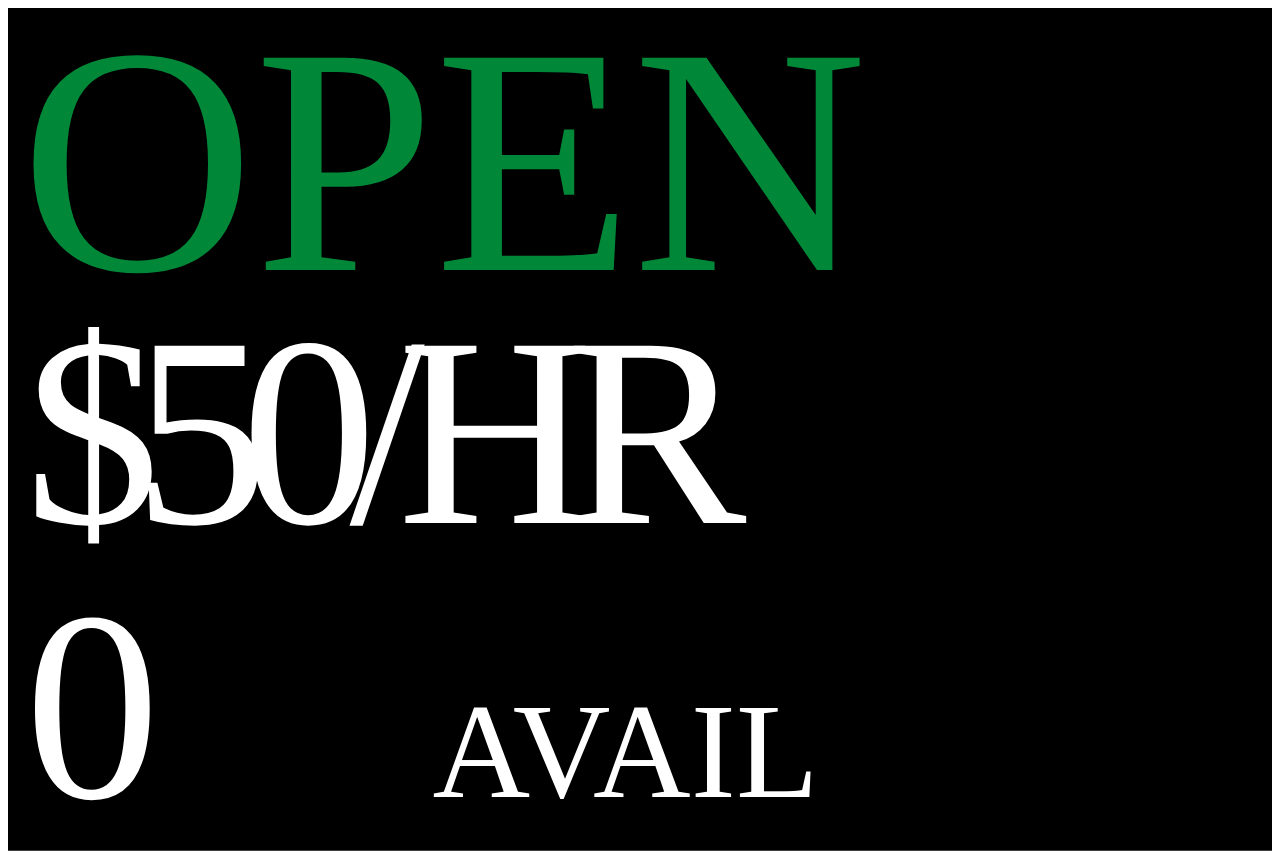
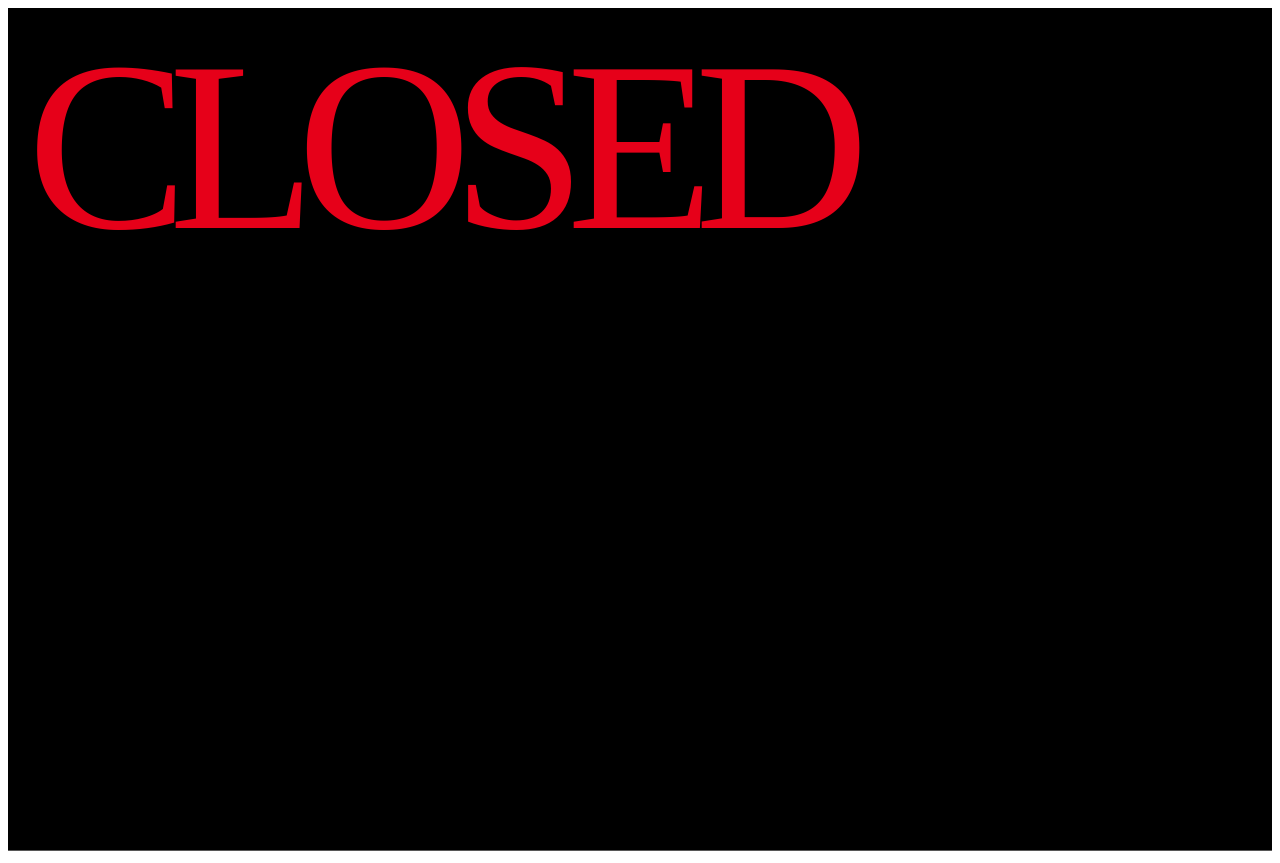
Before and after one commit to leehoss/parkingSVG, a React (Create React App) app: page / in a window 1280 px wide. Built offline with nearby package versions, Linux system fonts and the light colour scheme.

Commit message:
broke up into functional components

```diff
--- a/src/App.js
+++ b/src/App.js
@@ -1,20 +1,37 @@
 import React from "react";
 import "./styles.css";
 
-export default function App() {
-  let state = "OPEN";
-  let fill = "#00984a";
-  let availableSpace = 0;
+function Detail(props) {
+  return (
+    <g>
+      <text id="_100_HR" class="txt-rate" transform="translate(13.047 403.361)">
+        <tspan x="0" y="0">
+          ${props.rate}/{props.rate_div}
+        </tspan>
+      </text>
+      <text
+        id="_146"
+        data-name="146"
+        class="txt-rate"
+        transform="translate(13.047 618.361)"
+      >
+        <tspan x="0" y="0">
+          {props.availableSpace}
+        </tspan>
+        <tspan class="txt-avail" x="200" y="0">
+          AVAIL
+        </tspan>
+      </text>
+    </g>
+  );
+}
 
-  let stateSpan;
-  switch (state) {
+function State(props) {
+  let state;
+  switch (props.status) {
     case "OPEN":
-      stateSpan = (
-        <text
-          id="status"
-          class="txt-open"
-          transform="translate(533.653 345.484)"
-        >
+      state = (
+        <text id="status" class="txt-open" transform="translate(9.558 205.24)">
           <tspan x="0" y="0">
             OPEN
           </tspan>
@@ -22,10 +39,32 @@ export default function App() {
       );
       break;
     case "RESERVED":
+      state = (
+        <g>
+          <text
+            id="RESERVED"
+            class="txt-reserved"
+            transform="translate(15 172)"
+          >
+            <tspan x="0" y="0">
+              RESERVED
+            </tspan>
+          </text>
+          <text
+            id="ONLY"
+            class="txt-reserved"
+            transform="translate(19.547 339.651)"
+          >
+            <tspan x="0" y="0">
+              ONLY
+            </tspan>
+          </text>
+        </g>
+      );
       break;
     default:
-      stateSpan = (
-        <text id="status" class="txt-red" transform="translate(15 172)">
+      state = (
+        <text id="status" class="txt-closed" transform="translate(15 172)">
           <tspan x="0" y="0">
             CLOSED
           </tspan>
@@ -33,63 +72,36 @@ export default function App() {
       );
       break;
   }
-  if (availableSpace <= 20) {
-    fill = "#FDA936";
-  }
+  return state;
+}
+
+export default function App() {
+  let status = "FULL";
+  let availableSpace = 20;
+  //let availableSpaceFill = availableSpace.toString().padStart(4, "0");
+  let ratePeriod = "HR";
+  let rate = 50;
+
   if (availableSpace === 0) {
-    state = "CLOSED";
-    fill = "#DE2145";
+    status = "CLOSED";
   }
 
-  let availableSpaceFill = availableSpace.toString().padStart(4, "0");
-  let rate_div = "HR";
-  let rate = 50;
+  let detailBlock =
+    status === "OPEN" ? (
+      <Detail
+        rate={rate}
+        rate_div={ratePeriod}
+        availableSpace={availableSpace}
+      />
+    ) : (
+      ""
+    );
 
   return (
     <svg width="100%" height="100%" viewBox="0 0 990 660">
-      <g id="XPS100_2x6-open" class="cls-1">
-        <rect class="cls-6" width="990" height="660" />
-        <g
-          id="Group_8"
-          data-name="Group 8"
-          transform="translate(-524.095 -140.244)"
-        >
-          <rect
-            id="Rectangle_235"
-            data-name="Rectangle 235"
-            class="bg"
-            width="990.193"
-            height="659.688"
-            transform="translate(1514.289 799.933) rotate(-180)"
-          />
-          {stateSpan}
-          <text
-            id="_100_HR"
-            data-name="$100/HR"
-            class="txt-rate"
-            transform="translate(537.143 543.605)"
-          >
-            <tspan x="0" y="0">
-              ${rate}/{rate_div}
-            </tspan>
-          </text>
-          <text
-            id="_146"
-            data-name="146"
-            class="txt-rate"
-            transform="translate(537.143 758.605)"
-          >
-            <tspan x="0" y="0">
-              {availableSpace}
-            </tspan>
-          </text>
-        </g>
-        <text id="AVAIL" class="txt-avail" transform="translate(495 618)">
-          <tspan x="-162.498" y="0">
-            AVAIL
-          </tspan>
-        </text>
-      </g>
+      <rect class="bg" width="990" height="660" />
+      <State status={status} />
+      {detailBlock}
     </svg>
   );
 }
--- a/src/styles.css
+++ b/src/styles.css
@@ -21,6 +21,7 @@ text {
 
 .txt-avail {
   font-size: 106px;
+  letter-spacing: -0.1em;
   fill: #fff;
 }
 
```
